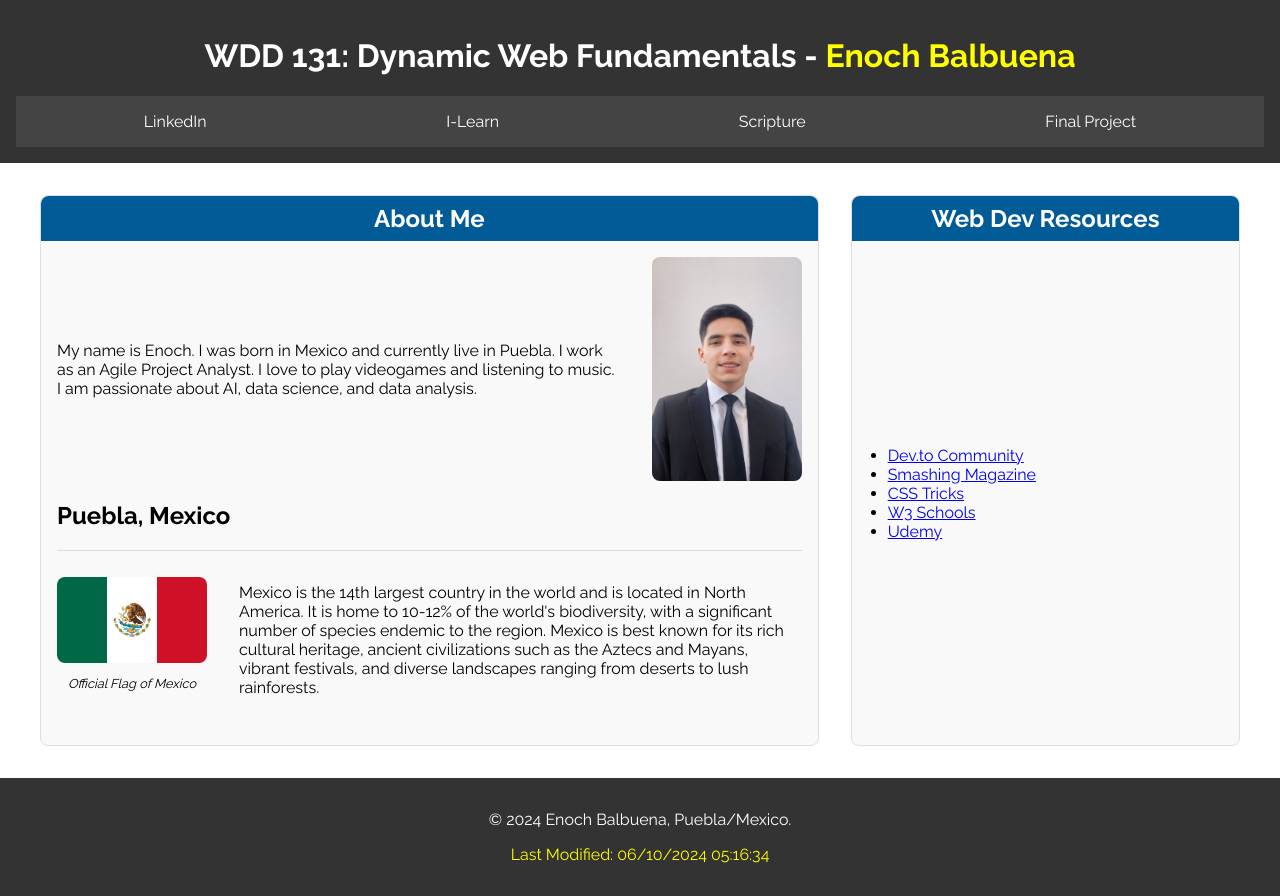
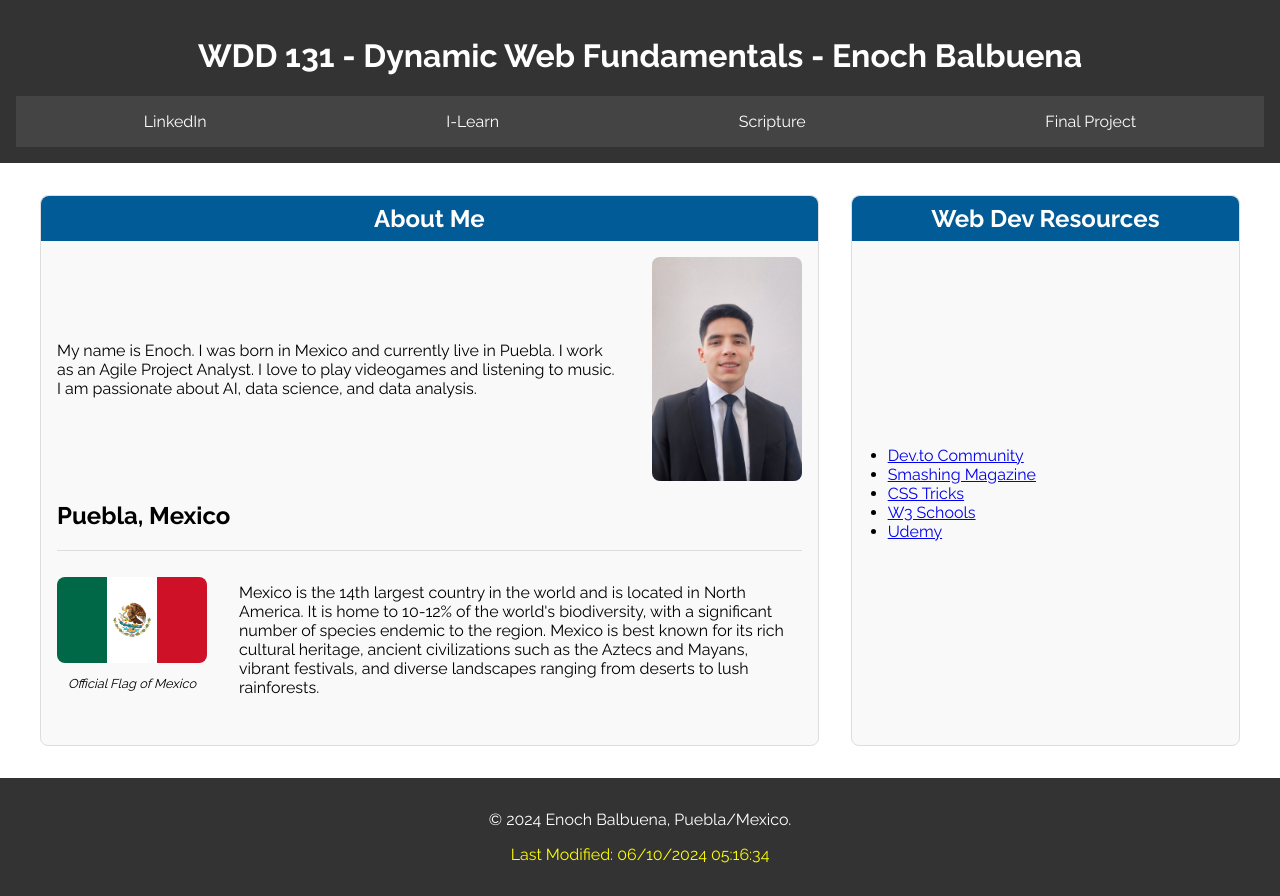
Before and after one commit to enochbalbuena/wdd131, a plain HTML site: page index.html in a window 1280 px wide. Drawn offline with Linux system fonts and the light colour scheme.

Commit message:
H1 Matches title

```diff
--- a/index.html
+++ b/index.html
@@ -14,7 +14,7 @@
 </head>
 <body>
     <header>
-        <h1>WDD 131: Dynamic Web Fundamentals - <span class="highlight">Enoch Balbuena</span></h1>
+        <h1>WDD 131 - Dynamic Web Fundamentals - Enoch Balbuena</h1>
         <nav>
             <a href="https://www.linkedin.com/in/enoch-">LinkedIn</a>
             <a href="https://byui.instructure.com/">I-Learn</a>
```
